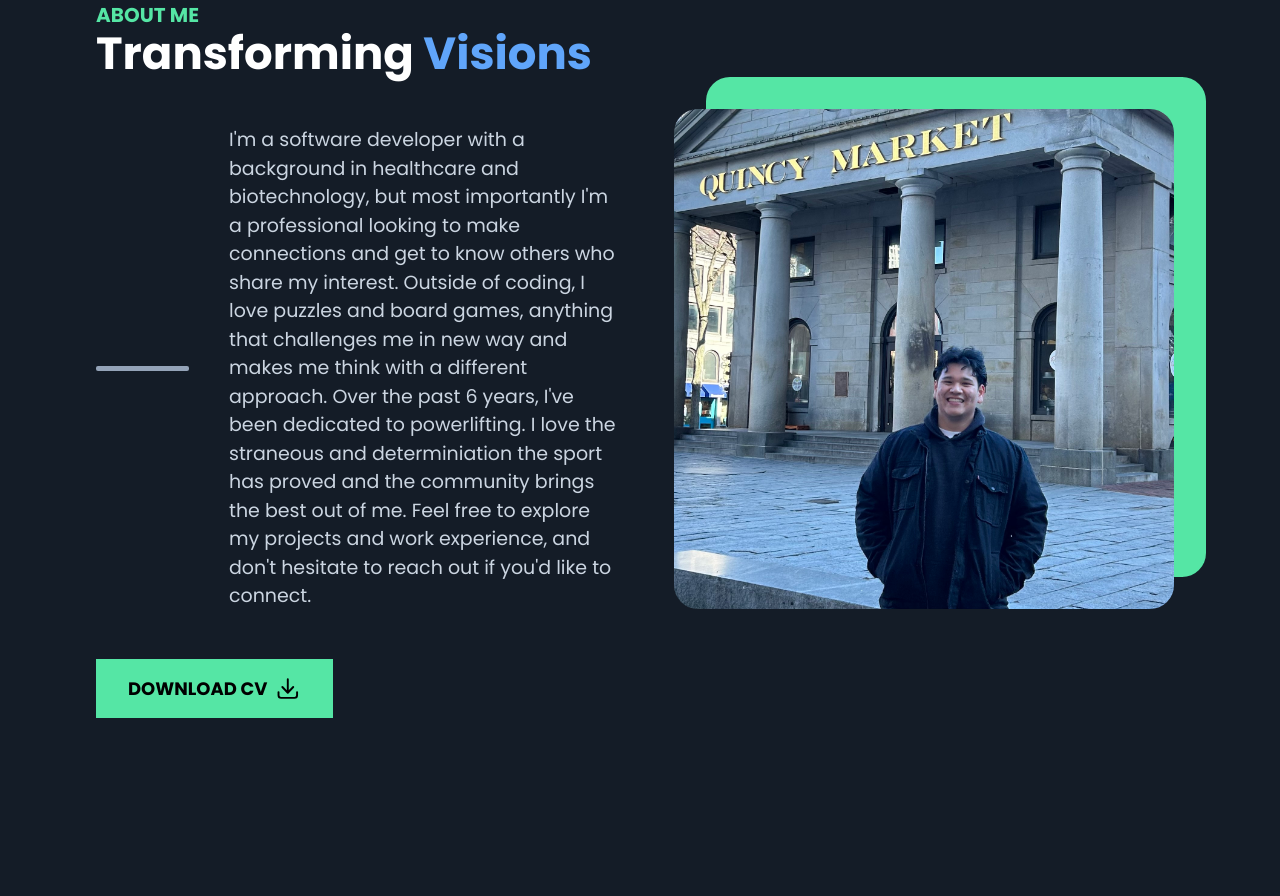
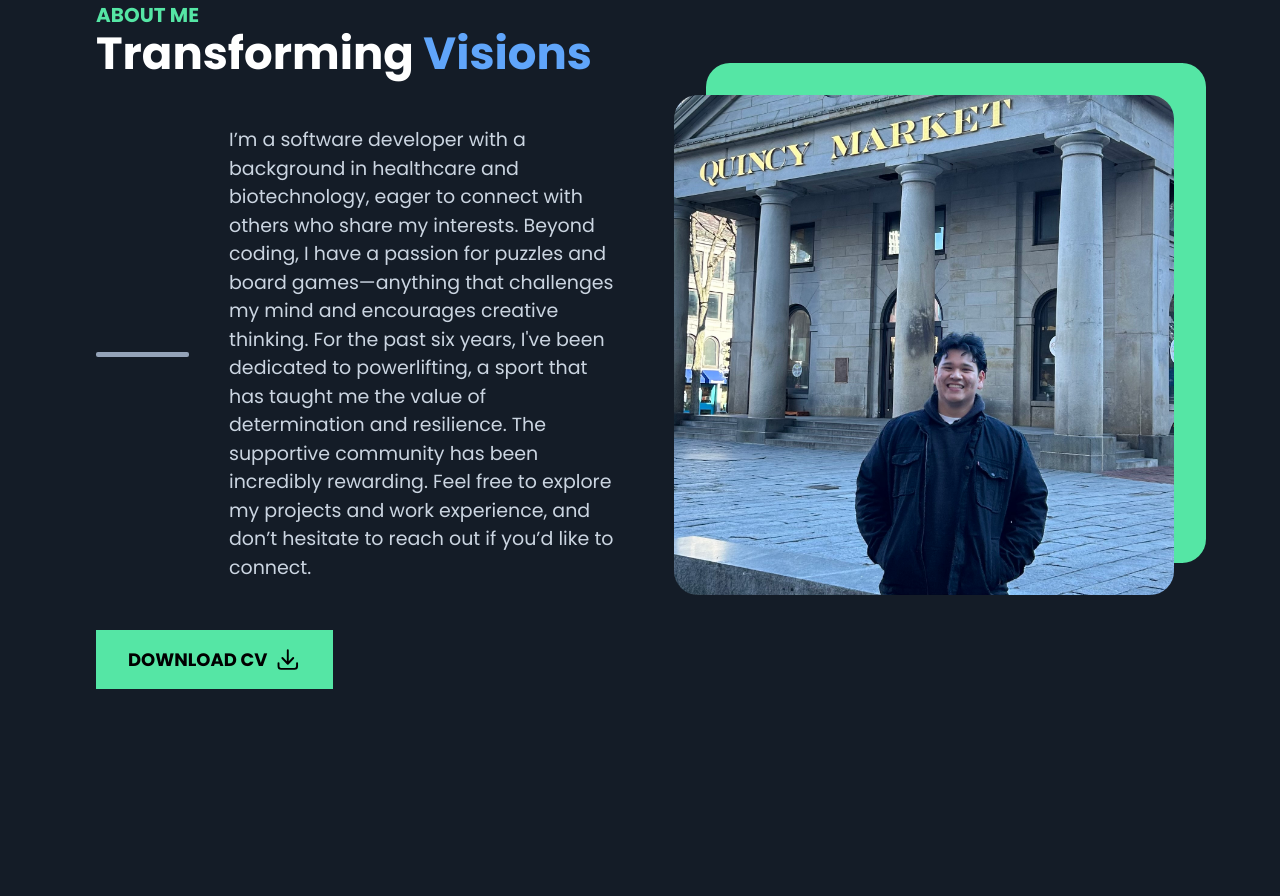
Before and after one commit to Jack-Vu/personal-portfolio, a Next.js app: page / in a window 1280 px wide. Shown: the part 920-1816 px from the top of the page. Built offline with nearby package versions, Linux system fonts and the light colour scheme.

Commit message:
check about

```diff
--- a/src/constants/index.ts
+++ b/src/constants/index.ts
@@ -6,11 +6,7 @@ accomplished. If you have any questions or would like to get in
 touch, please feel free to contact me at any time. I\'m always open
 to new opportunities and connections!`;
 
-const about = `I'm a software developer with a background in healthcare and
-biotechnology, but most importantly I'm a professional looking to make connections and get to know others who share my interest.
-Outside of coding, I love puzzles and board games, anything that challenges me in new way and makes me think with a different approach. Over the past 6 years, I\'ve been dedicated to powerlifting. I love the straneous and determiniation the sport has proved and the community brings the best out of me. Feel free to explore
-my projects and work experience, and don't hesitate to reach out
-if you'd like to connect.`;
+const about = `I\’m a software developer with a background in healthcare and biotechnology, eager to connect with others who share my interests. Beyond coding, I have a passion for puzzles and board games—anything that challenges my mind and encourages creative thinking. For the past six years, I\'ve been dedicated to powerlifting, a sport that has taught me the value of determination and resilience. The supportive community has been incredibly rewarding. Feel free to explore my projects and work experience, and don\’t hesitate to reach out if you\’d like to connect.`;
 
 const experiences = [
   {
```
